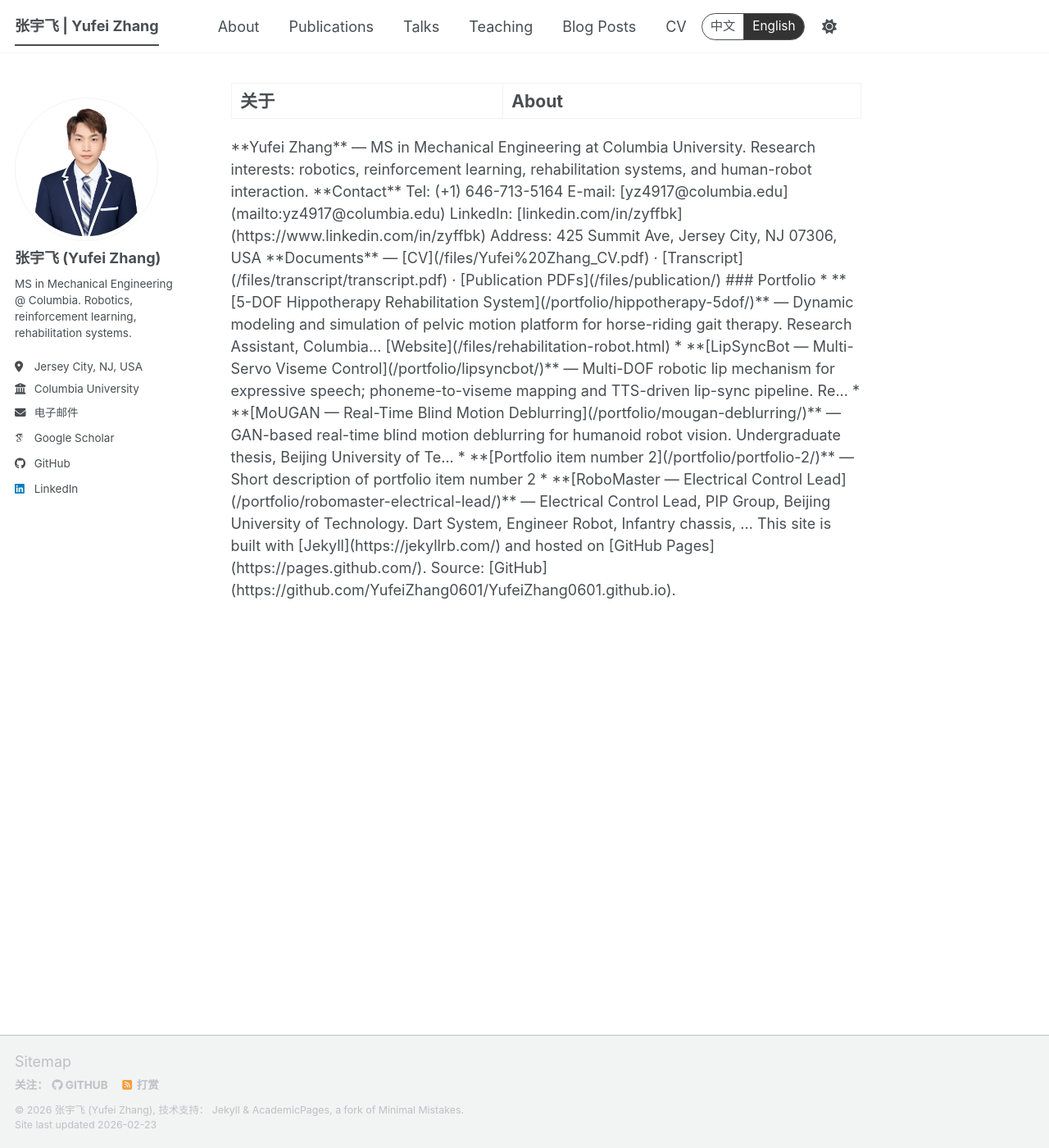
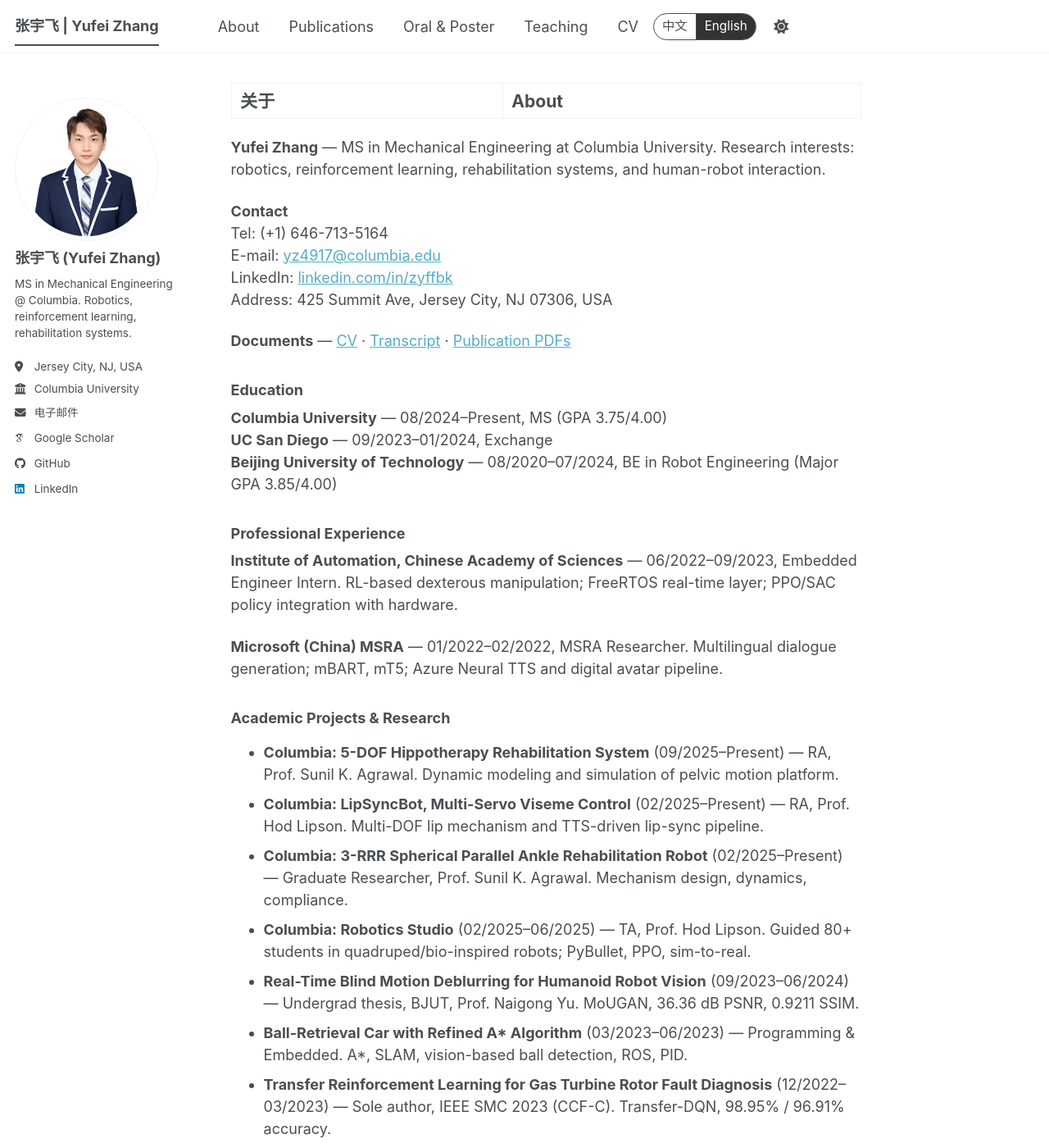
Before and after one commit to YufeiZhang0601/YufeiZhang0601.github.io, a Jekyll site: the page built from _pages/about.md, in a window 1280 px wide and 1400 px high. Shown: the whole window at 82% size. Built offline with Jekyll 4.4.1, drawn with Linux system fonts in a browser that asks for light colours; some web fonts are replaced; a script bundle is joined from its source files by our own code; library files that are not in the unit come from our copies; some of the changed text lies outside the part shown.

Commit message:
update oral

```diff
--- a/_data/navigation.yml
+++ b/_data/navigation.yml
@@ -13,14 +13,10 @@ main:
   - title: "Publications"
     url: /publications/
 
-  - title: "Talks"
+  - title: "Oral & Poster"
     url: /talks/
 
   - title: "Teaching"
     url: /teaching/
-
-  - title: "Blog Posts"
-    url: /year-archive/
-
   - title: "CV"
     url: /cv/
--- a/_pages/about.md
+++ b/_pages/about.md
@@ -5,48 +5,71 @@ author_profile: true
 redirect_from:
   - /about/
   - /about.html
+layout: single
 ---
 
 <div class="lang-zh">
+<p><strong>张宇飞 (Yufei Zhang)</strong> — Columbia University 机械工程硕士，研究方向包括机器人学、强化学习、康复机器人与多模态人机交互。</p>
+<p><strong>联系方式</strong><br>电话：(+1) 646-713-5164<br>邮箱：<a href="mailto:yz4917@columbia.edu">yz4917@columbia.edu</a><br>LinkedIn：<a href="https://www.linkedin.com/in/zyffbk">linkedin.com/in/zyffbk</a><br>地址：425 Summit Ave, Jersey City, NJ 07306, USA</p>
+<p><strong>文档</strong> — <a href="/files/Yufei%20Zhang_CV.pdf">简历</a> · <a href="/files/transcript/transcript.pdf">成绩单</a> · <a href="/files/publication/">论文 PDF</a></p>
 
-**张宇飞 (Yufei Zhang)** — Columbia University 机械工程硕士，研究方向包括机器人学、强化学习、康复机器人与多模态人机交互。
+<h3>教育背景</h3>
+<p><strong>Columbia University</strong> — 08/2024–至今，硕士 (GPA 3.75/4.00)<br><strong>UC San Diego</strong> — 09/2023–01/2024，交换<br><strong>北京工业大学</strong> — 08/2020–07/2024，机器人工程学士 (专业 GPA 3.85/4.00)</p>
 
-**联系方式**
-电话：(+1) 646-713-5164
-邮箱：[yz4917@columbia.edu](mailto:yz4917@columbia.edu)
-LinkedIn：[linkedin.com/in/zyffbk](https://www.linkedin.com/in/zyffbk)
-地址：425 Summit Ave, Jersey City, NJ 07306, USA
+<h3>工作经历</h3>
+<p><strong>中科院自动化所</strong> — 06/2022–09/2023，嵌入式工程师实习生。参与基于强化学习的灵巧手操作项目；将控制框架移植到 FreeRTOS，实现 RL 部署所需的低延迟控制；集成 PPO/SAC 策略与硬件控制器。</p>
+<p><strong>微软亚洲研究院</strong> — 01/2022–02/2022，MSRA 研究员。参与多语言对话生成项目；使用 mBART、mT5 等模型；集成 Azure Neural TTS 与数字人管线。</p>
 
-**文档** — [简历](/files/Yufei%20Zhang_CV.pdf) · [成绩单](/files/transcript/transcript.pdf) · [论文 PDF](/files/publication/)
+<h3>学术项目与经历</h3>
+<ul>
+<li><strong>Columbia: 5-DOF 马术康复系统</strong> (09/2025–至今) — RA，Prof. Sunil K. Agrawal。5 自由度康复平台动力学建模与仿真。</li>
+<li><strong>Columbia: LipSyncBot 多伺服视位控制</strong> (02/2025–至今) — RA，Prof. Hod Lipson。多自由度唇部机构与 TTS 口型同步管线。</li>
+<li><strong>Columbia: 3-RRR 踝关节康复机器人</strong> (02/2025–至今) — 研究生，Prof. Sunil K. Agrawal。球面并联机构设计、动力学与柔顺控制。</li>
+<li><strong>Columbia: Robotics Studio</strong> (02/2025–06/2025) — TA，Prof. Hod Lipson。指导 80+ 学生四足/仿生机器人设计，PyBullet、PPO、sim-to-real。</li>
+<li><strong>人形机器人实时盲运动去模糊</strong> (09/2023–06/2024) — 本科毕设，北工大，Prof. Naigong Yu。MoUGAN，36.36 dB PSNR，0.9211 SSIM。</li>
+<li><strong>基于改进 A* 的寻球车</strong> (03/2023–06/2023) — 编程与嵌入式。改进 A*、SLAM、视觉检球、ROS 与 PID。</li>
+<li><strong>迁移强化学习用于燃气轮机转子故障诊断</strong> (12/2022–03/2023) — 独立作者，IEEE SMC 2023 (CCF-C)。Transfer-DQN，98.95% / 96.91% 准确率。</li>
+<li><strong>RoboMaster 战队 (PIP)</strong> (08/2022–09/2023) — 电控负责人，北工大。Dart 系统、工程师机器人电气、步兵底盘与云台、Sentry SLAM、无人机；组织 50+ 新人培训。</li>
+</ul>
 
-### 项目与经历 (Portfolio)
-
+<h3>项目链接 (Portfolio)</h3>
+<ul>
 {% for post in site.portfolio %}
-* **[{{ post.title }}]({{ post.url }})** — {{ post.excerpt | strip_html | strip_newlines | truncate: 120 }} {% if post.website %}[网站]({{ post.website }}){% endif %}
+<li><a href="{{ post.url }}">{{ post.title }}</a>{% if post.website %} — <a href="{{ post.website }}">网站</a>{% endif %}</li>
 {% endfor %}
-
-本站使用 [Jekyll](https://jekyllrb.com/) 构建，托管于 [GitHub Pages](https://pages.github.com/)。源码见 [GitHub](https://github.com/YufeiZhang0601/YufeiZhang0601.github.io)。
-
+</ul>
+<p>本站使用 <a href="https://jekyllrb.com/">Jekyll</a> 构建，托管于 <a href="https://pages.github.com/">GitHub Pages</a>。源码：<a href="https://github.com/YufeiZhang0601/YufeiZhang0601.github.io">GitHub</a>。</p>
 </div>
 
 <div class="lang-en">
+<p><strong>Yufei Zhang</strong> — MS in Mechanical Engineering at Columbia University. Research interests: robotics, reinforcement learning, rehabilitation systems, and human-robot interaction.</p>
+<p><strong>Contact</strong><br>Tel: (+1) 646-713-5164<br>E-mail: <a href="mailto:yz4917@columbia.edu">yz4917@columbia.edu</a><br>LinkedIn: <a href="https://www.linkedin.com/in/zyffbk">linkedin.com/in/zyffbk</a><br>Address: 425 Summit Ave, Jersey City, NJ 07306, USA</p>
+<p><strong>Documents</strong> — <a href="/files/Yufei%20Zhang_CV.pdf">CV</a> · <a href="/files/transcript/transcript.pdf">Transcript</a> · <a href="/files/publication/">Publication PDFs</a></p>
 
-**Yufei Zhang** — MS in Mechanical Engineering at Columbia University. Research interests: robotics, reinforcement learning, rehabilitation systems, and human-robot interaction.
+<h3>Education</h3>
+<p><strong>Columbia University</strong> — 08/2024–Present, MS (GPA 3.75/4.00)<br><strong>UC San Diego</strong> — 09/2023–01/2024, Exchange<br><strong>Beijing University of Technology</strong> — 08/2020–07/2024, BE in Robot Engineering (Major GPA 3.85/4.00)</p>
 
-**Contact**
-Tel: (+1) 646-713-5164
-E-mail: [yz4917@columbia.edu](mailto:yz4917@columbia.edu)
-LinkedIn: [linkedin.com/in/zyffbk](https://www.linkedin.com/in/zyffbk)
-Address: 425 Summit Ave, Jersey City, NJ 07306, USA
+<h3>Professional Experience</h3>
+<p><strong>Institute of Automation, Chinese Academy of Sciences</strong> — 06/2022–09/2023, Embedded Engineer Intern. RL-based dexterous manipulation; FreeRTOS real-time layer; PPO/SAC policy integration with hardware.</p>
+<p><strong>Microsoft (China) MSRA</strong> — 01/2022–02/2022, MSRA Researcher. Multilingual dialogue generation; mBART, mT5; Azure Neural TTS and digital avatar pipeline.</p>
 
-**Documents** — [CV](/files/Yufei%20Zhang_CV.pdf) · [Transcript](/files/transcript/transcript.pdf) · [Publication PDFs](/files/publication/)
+<h3>Academic Projects &amp; Research</h3>
+<ul>
+<li><strong>Columbia: 5-DOF Hippotherapy Rehabilitation System</strong> (09/2025–Present) — RA, Prof. Sunil K. Agrawal. Dynamic modeling and simulation of pelvic motion platform.</li>
+<li><strong>Columbia: LipSyncBot, Multi-Servo Viseme Control</strong> (02/2025–Present) — RA, Prof. Hod Lipson. Multi-DOF lip mechanism and TTS-driven lip-sync pipeline.</li>
+<li><strong>Columbia: 3-RRR Spherical Parallel Ankle Rehabilitation Robot</strong> (02/2025–Present) — Graduate Researcher, Prof. Sunil K. Agrawal. Mechanism design, dynamics, compliance.</li>
+<li><strong>Columbia: Robotics Studio</strong> (02/2025–06/2025) — TA, Prof. Hod Lipson. Guided 80+ students in quadruped/bio-inspired robots; PyBullet, PPO, sim-to-real.</li>
+<li><strong>Real-Time Blind Motion Deblurring for Humanoid Robot Vision</strong> (09/2023–06/2024) — Undergrad thesis, BJUT, Prof. Naigong Yu. MoUGAN, 36.36 dB PSNR, 0.9211 SSIM.</li>
+<li><strong>Ball-Retrieval Car with Refined A* Algorithm</strong> (03/2023–06/2023) — Programming &amp; Embedded. A*, SLAM, vision-based ball detection, ROS, PID.</li>
+<li><strong>Transfer Reinforcement Learning for Gas Turbine Rotor Fault Diagnosis</strong> (12/2022–03/2023) — Sole author, IEEE SMC 2023 (CCF-C). Transfer-DQN, 98.95% / 96.91% accuracy.</li>
+<li><strong>RoboMaster Robotics Team (PIP), BJUT</strong> (08/2022–09/2023) — Electrical Control Lead. Dart system, Engineer Robot, Infantry chassis, Sentry SLAM, UAV; trained 50+ applicants.</li>
+</ul>
 
-### Portfolio
-
+<h3>Portfolio</h3>
+<ul>
 {% for post in site.portfolio %}
-* **[{{ post.title }}]({{ post.url }})** — {{ post.excerpt | strip_html | strip_newlines | truncate: 120 }} {% if post.website %}[Website]({{ post.website }}){% endif %}
+<li><a href="{{ post.url }}">{{ post.title }}</a>{% if post.website %} — <a href="{{ post.website }}">Website</a>{% endif %}</li>
 {% endfor %}
-
-This site is built with [Jekyll](https://jekyllrb.com/) and hosted on [GitHub Pages](https://pages.github.com/). Source: [GitHub](https://github.com/YufeiZhang0601/YufeiZhang0601.github.io).
-
+</ul>
+<p>This site is built with <a href="https://jekyllrb.com/">Jekyll</a> and hosted on <a href="https://pages.github.com/">GitHub Pages</a>. Source: <a href="https://github.com/YufeiZhang0601/YufeiZhang0601.github.io">GitHub</a>.</p>
 </div>
```
Also changed, not shown: _pages/talks.html (+14 -6 lines), _talks/2023-10-smc-transfer-rl-fault.md (+1 -1 lines).
